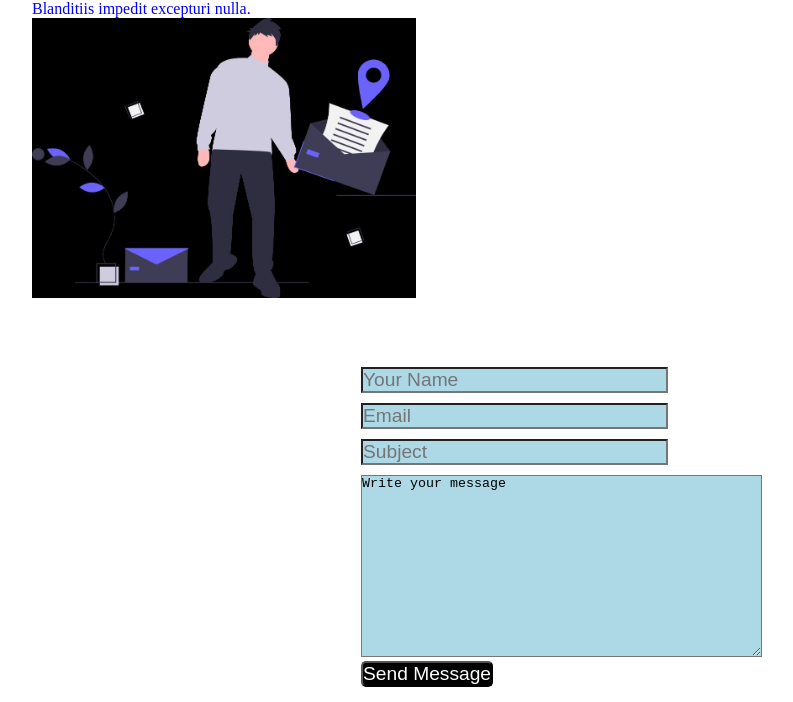
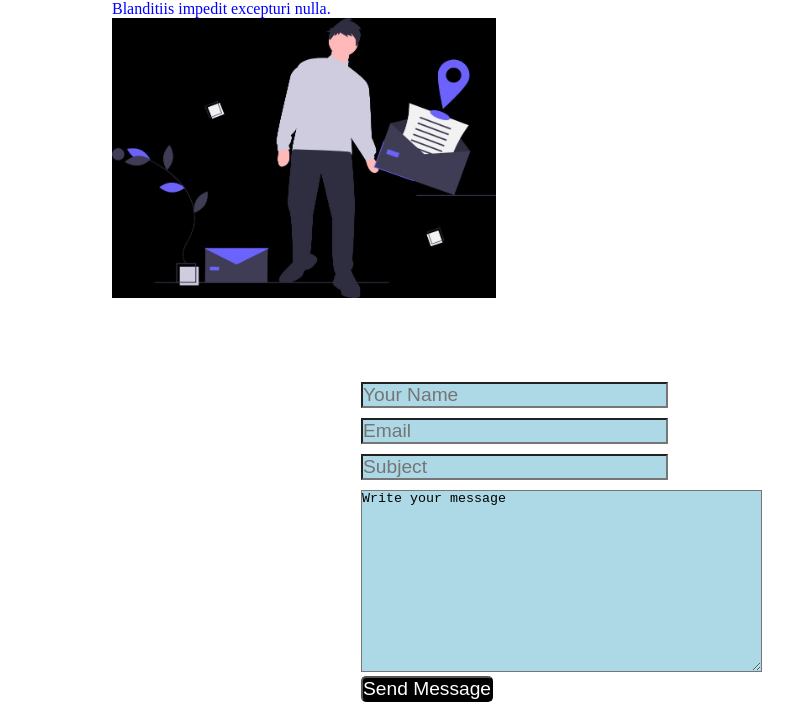
Before and after one commit to Maqammed23/23evtap1-7iyul, a plain HTML site: page index.html in a window 1280 px wide. Shown: the part 194-896 px from the top of the page, without its empty margins (68-861 px from the left). Drawn offline with Linux system fonts and the light colour scheme.

Commit message:
hdhjakawds

```diff
--- a/style.css
+++ b/style.css
@@ -20,7 +20,7 @@ img{
  #bir{
     float: left;
     display: block;
-    margin-left: 100px;
+    margin-left: 180px;
 
    }
  #iki{
@@ -34,7 +34,7 @@ img{
  }
  form{
    margin-right: 450px;
-   margin-top: 65px;
+   margin-top: 80px;
  }
  button{
    display: block;
```
